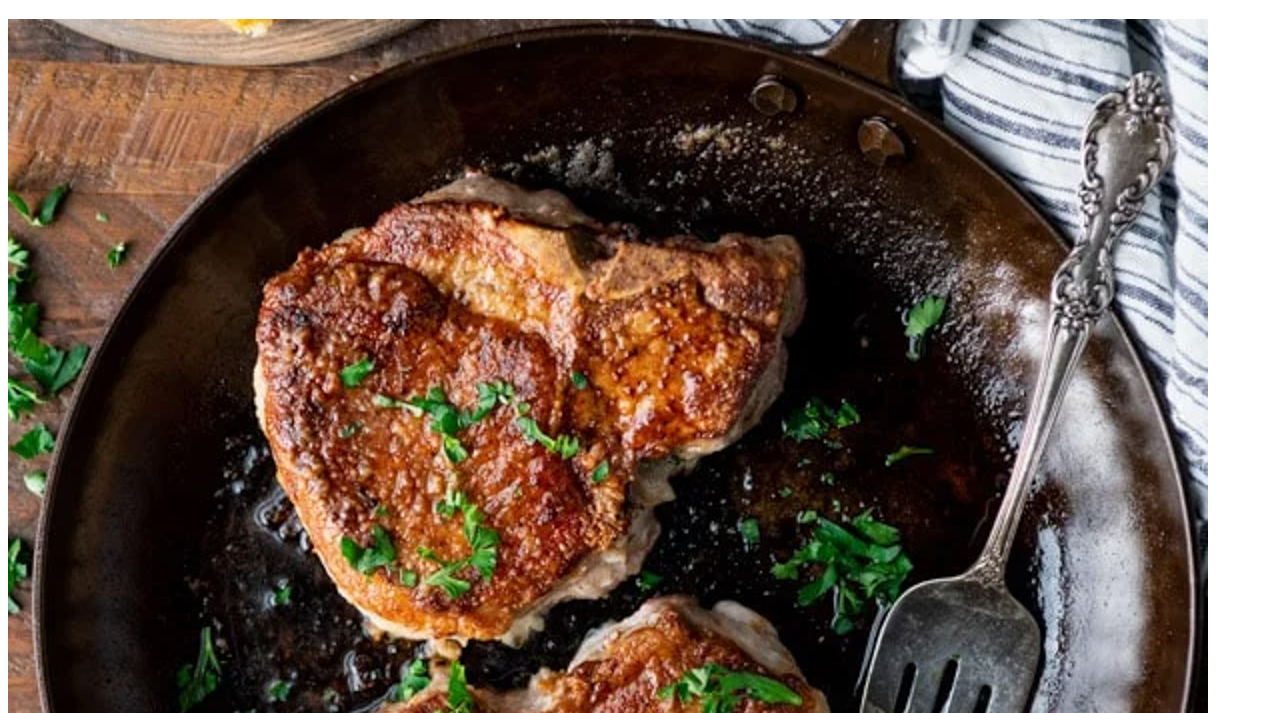
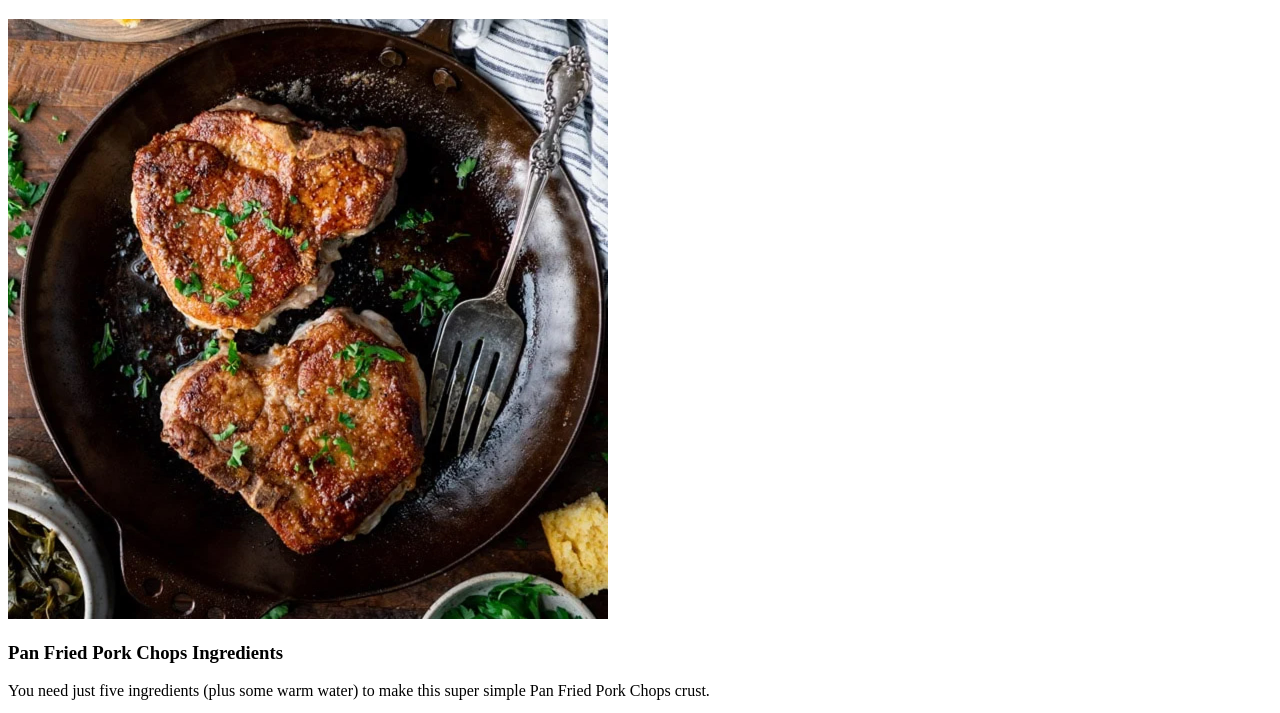
Before and after one commit to rajaeiAti/odin_recipes, a plain HTML site: page recipes/pork_chops.html in a window 1280 px wide. Shown: the part 61-774 px from the top of the page. Drawn offline with Linux system fonts and the light colour scheme.

Commit message:
Edit Pork Chops image size

```diff
--- a/recipes/pork_chops.html
+++ b/recipes/pork_chops.html
@@ -8,7 +8,7 @@
 </head>
 <body>
     <h1>Pan Fried Pork Chops</h1>
-    <img src="../img/pork_chops.jpg">
+    <img src="../img/pork_chops.jpg" width="600">
     <h3>Pan Fried Pork Chops Ingredients</h3>
     <p>
         You need just five ingredients (plus some warm water) to make this super simple Pan Fried Pork Chops crust.
```
